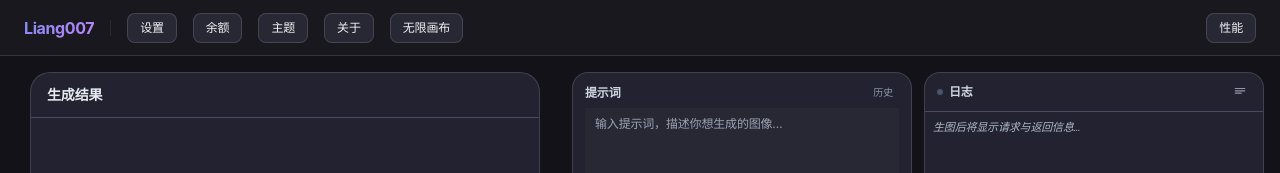
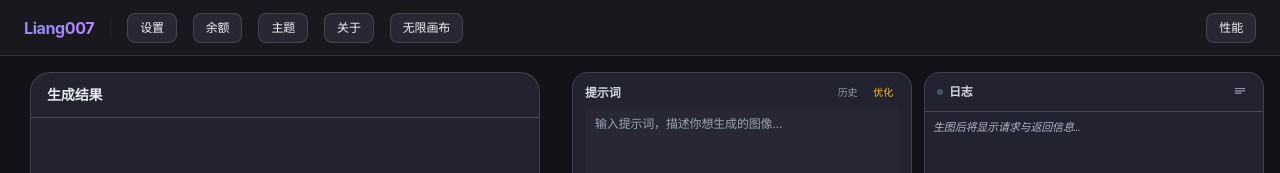
Before and after one commit to loloou/Liang007st-2, a React (Vite) app in the folder client/: page / in a window 1280 px wide. Shown: the top 173 px of the page. Built offline with nearby package versions, Linux system fonts and the light colour scheme.

Commit message:
fix: restore prompt optimize button in ControlPanel
- Added onOptimize prop to ControlPanel
- Added '优化' button next to '历史' in prompt section
- Button disabled when prompt is empty
- Amber color styling to distinguish from other buttons

```diff
--- a/client/src/App.tsx
+++ b/client/src/App.tsx
@@ -2280,6 +2280,10 @@ function App() {
             setMainModelPickerSelected(activeIds);
             setMainModelPickerOpen(true);
           }}
+          onOptimize={() => {
+            if (!prompt.trim()) return;
+            setPromptOptimizeDialogOpen(true);
+          }}
         />
 
         <aside className="flex-shrink-0 flex flex-col gap-2 overflow-hidden" style={{ width: rightPanelWidth, height: "100%", maxHeight: "100%" }}>
--- a/client/src/components/ControlPanel.tsx
+++ b/client/src/components/ControlPanel.tsx
@@ -35,6 +35,7 @@ interface Props {
   status: "idle" | "running";
   handleGenerate: () => void;
   onOpenModelPicker: () => void;
+  onOptimize: () => void;
 }
 
 const ControlPanel: React.FC<Props> = ({
@@ -53,6 +54,7 @@ const ControlPanel: React.FC<Props> = ({
   status,
   handleGenerate,
   onOpenModelPicker,
+  onOptimize,
 }) => {
   const [refImgOpen, setRefImgOpen] = useState(true);
   const [showPromptHistory, setShowPromptHistory] = useState(false);
@@ -93,6 +95,13 @@ const ControlPanel: React.FC<Props> = ({
                   onClick={() => setShowPromptHistory(!showPromptHistory)}
                   title="提示词历史"
                 >历史</button>
+                <button
+                  type="button"
+                  className="text-[10px] text-amber-400 hover:text-amber-300 px-1.5 py-0.5 rounded hover:bg-amber-500/10 transition"
+                  onClick={onOptimize}
+                  title="提示词优化"
+                  disabled={!prompt.trim()}
+                >优化</button>
               </div>
         </div>
 
```
Lines whose indentation alone changed are shown as unchanged.
